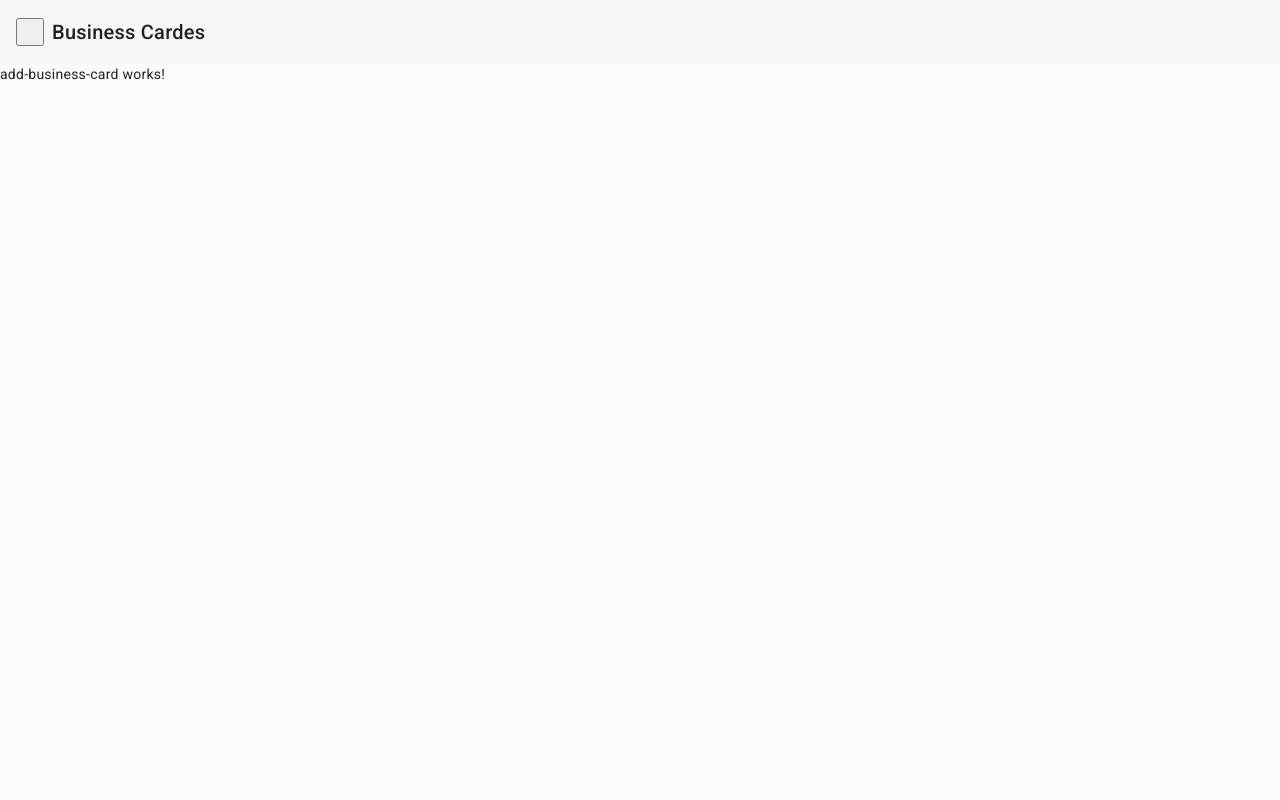
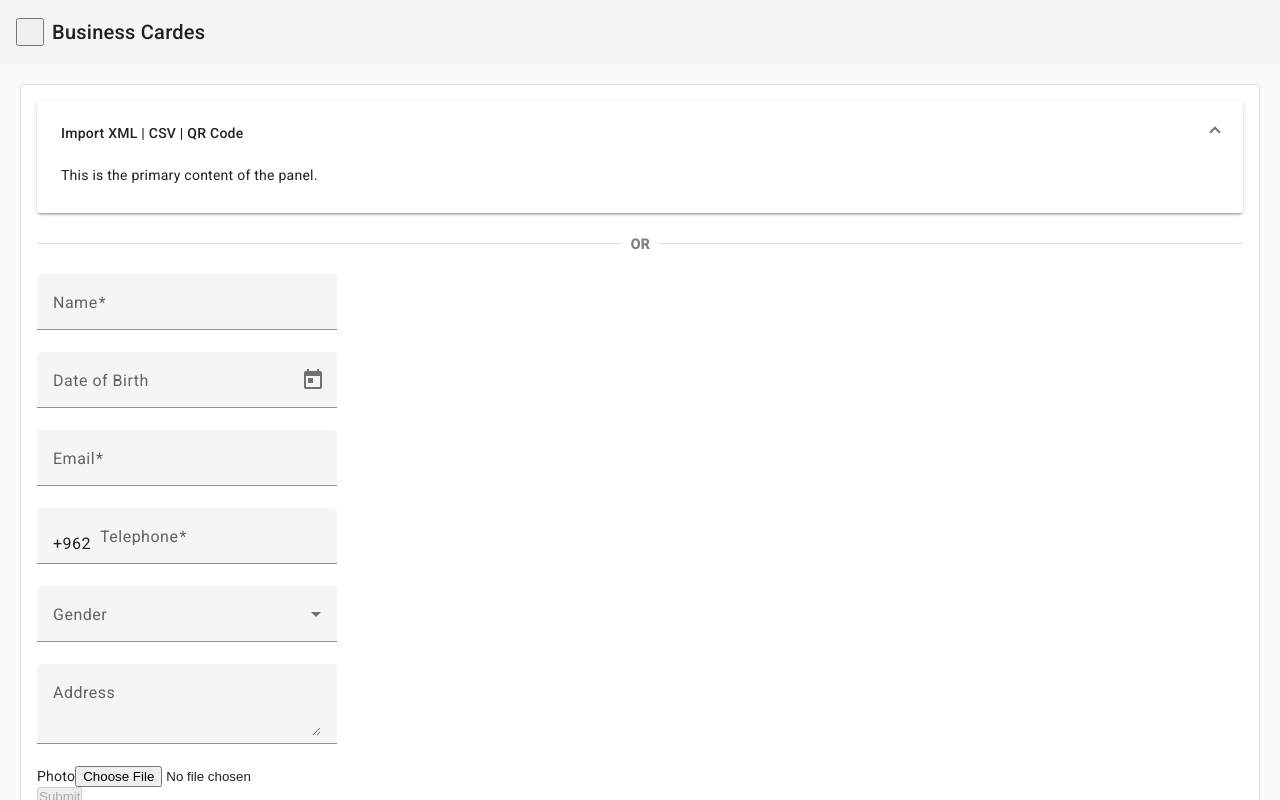
Before and after one commit to EyasArqam/ProgressSoftDotNet, an Angular app in the folder BusinessCardClientApp/: page /home in a window 1280 px wide. Both pictures are taken after a click on the button "Create Your Business Card". Built offline with nearby package versions, Linux system fonts and the light colour scheme.

Commit message:
Frontend - Design add-business-card page and Create DividerWithText components

```diff
--- a/BusinessCardClientApp/src/app/app.module.ts
+++ b/BusinessCardClientApp/src/app/app.module.ts
@@ -13,7 +13,7 @@ import { HomeComponent } from './components/home/home.component';
   declarations: [
     AppComponent,
     LayoutComponent,
-    HomeComponent
+    HomeComponent,
   ],
   imports: [
     BrowserModule,
--- a/BusinessCardClientApp/src/app/components/pages/add-business-card/add-business-card.component.css
+++ b/BusinessCardClientApp/src/app/components/pages/add-business-card/add-business-card.component.css
@@ -0,0 +1,15 @@
+.main-card {
+    margin: 20px;
+    min-height: 88vh;
+}
+
+.form-container {
+    display: flex;
+    flex-direction: column;
+    justify-content: center;
+    align-items: flex-start;
+}
+
+.example-full-width {
+    min-width: 300px !important;
+}
--- a/BusinessCardClientApp/src/app/components/pages/add-business-card/add-business-card.component.html
+++ b/BusinessCardClientApp/src/app/components/pages/add-business-card/add-business-card.component.html
@@ -1 +1,89 @@
-<p>add-business-card works!</p>
+<mat-card class="main-card" appearance="outlined">
+    <mat-card-content>
+
+        <mat-accordion>
+            <mat-expansion-panel [expanded]="panelOpenState()" (opened)="panelOpenState.set(true)"
+                (closed)="panelOpenState.set(false)">
+                <mat-expansion-panel-header>
+                    <mat-panel-title> Import XML | CSV | QR Code </mat-panel-title>
+                </mat-expansion-panel-header>
+                <p>This is the primary content of the panel.</p>
+            </mat-expansion-panel>
+
+        </mat-accordion>
+
+        <divider-with-text text="OR"></divider-with-text>
+
+
+        <form [formGroup]="businessCardForm" class="example-form" (ngSubmit)="onSubmit()">
+            <div class="form-container">
+
+                <mat-form-field class="example-full-width">
+                    <mat-label>Name</mat-label>
+                    <input matInput formControlName="Name">
+                    @if (businessCardForm.get('Name')?.hasError('required')) {
+                    <mat-error>Name is <strong>required</strong></mat-error>
+                    }
+                </mat-form-field>
+
+                <mat-form-field class="example-full-width">
+                    <mat-label>Date of Birth</mat-label>
+                    <input matInput [matDatepicker]="picker" formControlName="DateOfBirth" placeholder="Choose a date">
+                    <mat-datepicker-toggle matSuffix [for]="picker"></mat-datepicker-toggle>
+                    <mat-datepicker #picker></mat-datepicker>
+
+                </mat-form-field>
+
+                <mat-form-field class="example-full-width">
+                    <mat-label>Email</mat-label>
+                    <input type="email" matInput formControlName="Email" placeholder="Ex. pat@example.com">
+                    @if (businessCardForm.get('Email')?.hasError('Email') &&
+                    !businessCardForm.get('Email')?.hasError('required')) {
+                    <mat-error>Please enter a valid email address</mat-error>
+                    }
+                    @if (businessCardForm.get('Email')?.hasError('required')) {
+                    <mat-error>Email is <strong>required</strong></mat-error>
+                    }
+                </mat-form-field>
+
+                <mat-form-field class="example-full-width">
+                    <mat-label>Telephone</mat-label>
+                    <span matTextPrefix>+962 &nbsp;</span>
+                    <input type="tel" matInput formControlName="Phone" placeholder="555-555-1234">
+                    <mat-icon matSuffix>&#xe3c9;</mat-icon>
+                    @if (businessCardForm.get('Phone')?.hasError('required')) {
+                    <mat-error>Phone is <strong>required</strong></mat-error>
+                    }
+                </mat-form-field>
+
+                <mat-form-field class="example-full-width">
+                    <mat-label>Gender</mat-label>
+                    <mat-select formControlName="Gender">
+                        <mat-option *ngFor="let g of genders; let i = index" [value]="i">{{ g }}</mat-option>
+                    </mat-select>
+
+                </mat-form-field>
+
+                <mat-form-field class="example-full-width">
+                    <mat-label>Address</mat-label>
+                    <textarea maxlength="250" matInput formControlName="Address"
+                        placeholder="Enter your address"></textarea>
+                </mat-form-field>
+
+
+
+                <div>
+                    <mat-label>Photo</mat-label>
+                    <input type="file" (change)="onPhotoChange($event)" accept="image/*" />
+                </div>
+
+
+                <button mat-raised-button color="primary" [disabled]="businessCardForm.invalid">Submit</button>
+
+            </div>
+
+        </form>
+
+
+    </mat-card-content>
+</mat-card>
--- a/BusinessCardClientApp/src/app/components/pages/add-business-card/add-business-card.component.ts
+++ b/BusinessCardClientApp/src/app/components/pages/add-business-card/add-business-card.component.ts
@@ -1,10 +1,50 @@
-import { Component } from '@angular/core';
+import { Component, OnInit, signal } from '@angular/core';
+import { FormControl, FormGroup, Validators } from '@angular/forms';
+import { Gender } from '../../../shared/enums';
 
 @Component({
   selector: 'app-add-business-card',
   templateUrl: './add-business-card.component.html',
   styleUrl: './add-business-card.component.css'
 })
-export class AddBusinessCardComponent {
+export class AddBusinessCardComponent implements OnInit {
+
+  readonly panelOpenState = signal(true);
+  businessCardForm: FormGroup = new FormGroup({});
+  genders = Object.values(Gender);
+  photoBase64: string | null = null;
+
+  ngOnInit(): void {
+    this.businessCardForm = new FormGroup({
+      Name: new FormControl('', [Validators.required]),
+      DateOfBirth: new FormControl(''),
+      Email: new FormControl('', [Validators.required, Validators.email]),
+      Phone: new FormControl('', [Validators.required]),
+      Gender: new FormControl(''),
+      Address: new FormControl(''),
+      Photo: new FormControl('')
+    });
+
+  }
+
+  selectedImage: string | ArrayBuffer | null = '';
+
+
+  onPhotoChange(event: any) {
+    const file = event.target.files[0];
+    if (file) {
+      const reader = new FileReader();
+      reader.onload = (e: any) => {
+        this.photoBase64 = e.target.result;
+      };
+      reader.readAsDataURL(file);
+    }
+  }
+
+  onSubmit() {
+    if (this.businessCardForm.valid) {
+
+    }
+  }
 
 }
--- /dev/null
+++ b/BusinessCardClientApp/src/app/shared/enums.ts
@@ -0,0 +1,4 @@
+export enum Gender {
+    Male = 'Male',
+    Female = 'Female'
+}
--- /dev/null
+++ b/BusinessCardClientApp/src/app/shared/shared-components/divider-with-text/divider-with-text.component.css
@@ -0,0 +1,19 @@
+.divider-with-text {
+    display: flex;
+    align-items: center;
+    justify-content: center;
+    position: relative;
+    margin: 30px 0;
+}
+
+.divider-text {
+    background-color: white;
+    padding: 0 10px;
+    position: absolute;
+    color: gray;
+    font-weight: bold;
+}
+
+mat-divider {
+    width: 100%;
+}
--- /dev/null
+++ b/BusinessCardClientApp/src/app/shared/shared-components/divider-with-text/divider-with-text.component.html
@@ -0,0 +1,4 @@
+<div class="divider-with-text">
+    <mat-divider></mat-divider>
+    <span class="divider-text">{{ text }}</span>
+  </div>
--- a/BusinessCardClientApp/src/app/shared/shared-module/shared.module.ts
+++ b/BusinessCardClientApp/src/app/shared/shared-module/shared.module.ts
@@ -4,7 +4,16 @@ import { MatSidenavModule } from '@angular/material/sidenav';
 import { MatToolbarModule } from '@angular/material/toolbar';
 import { MatListModule } from '@angular/material/list';
 import { MatIconModule } from '@angular/material/icon';
-import {MatTooltipModule} from '@angular/material/tooltip';
+import { MatTooltipModule } from '@angular/material/tooltip';
+import { MatExpansionModule } from '@angular/material/expansion';
+import { MatCardModule } from '@angular/material/card';
+import { MatDividerModule } from '@angular/material/divider';
+import { MatInputModule } from '@angular/material/input';
+import { MatFormFieldModule } from '@angular/material/form-field';
+import { ReactiveFormsModule } from '@angular/forms';
+import {MatDatepickerModule} from '@angular/material/datepicker';
+import { MatNativeDateModule } from '@angular/material/core';
+import {MatSelectModule} from '@angular/material/select';
 
 
 @NgModule({
@@ -14,7 +23,16 @@ import {MatTooltipModule} from '@angular/material/tooltip';
     MatToolbarModule,
     MatListModule,
     MatIconModule,
-    MatTooltipModule
+    MatTooltipModule,
+    MatExpansionModule,
+    MatCardModule,
+    MatDividerModule,
+    MatInputModule,
+    MatFormFieldModule,
+    ReactiveFormsModule,
+    MatDatepickerModule,
+    MatNativeDateModule ,
+    MatSelectModule
   ]
 })
 export class SharedModule { }
```
Also changed, not shown: BusinessCardClientApp/src/app/components/pages/business-cards.module.ts (+6 -2 lines), BusinessCardClientApp/src/app/shared/shared-components/divider-with-text/divider-with-text.component.ts (added, +14 -0 lines), 1 other file (tests, documents, lock files or other folders).
